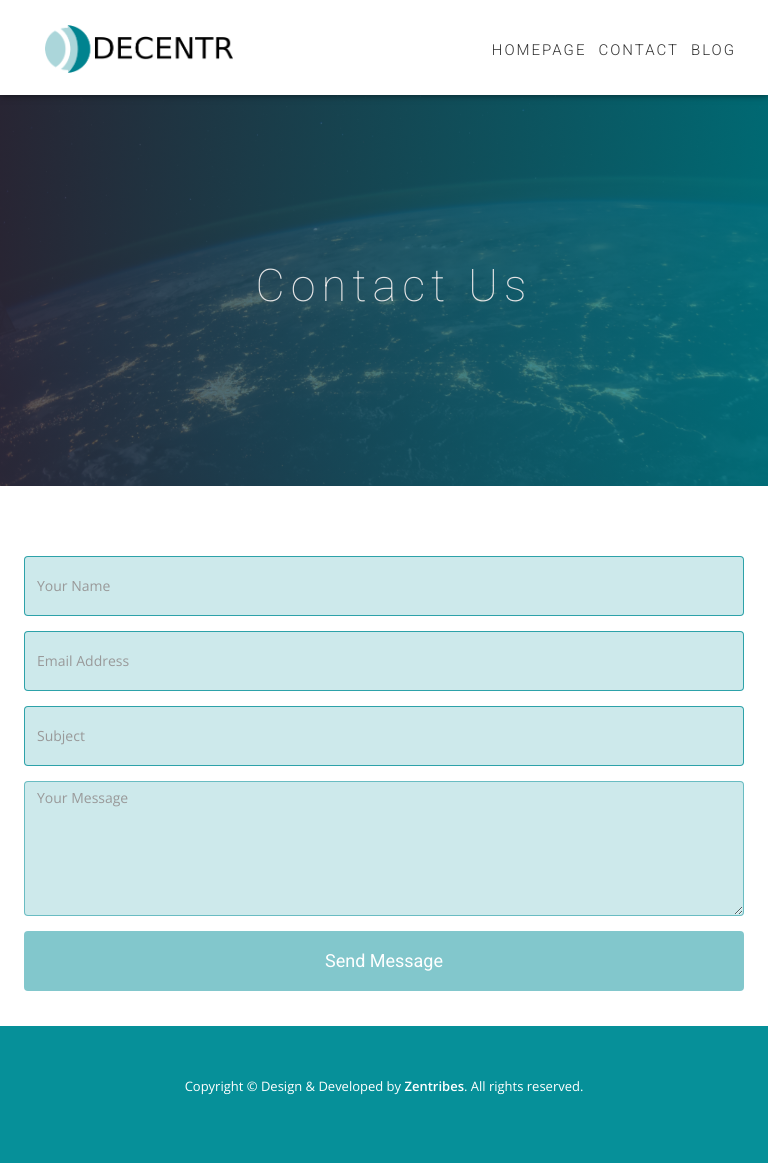
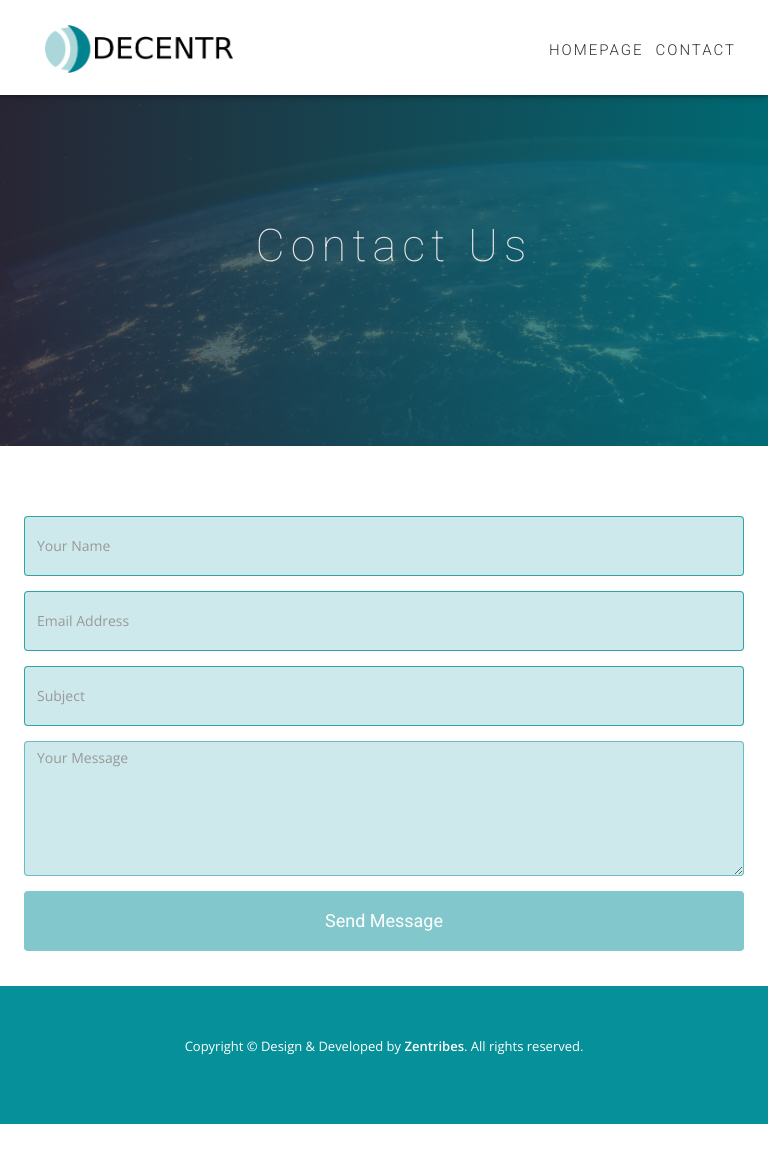
Before and after one commit to Defiants-org/decentr.net, a Jekyll site: the page contact.html, which Jekyll copies as it is, in a window 768 px wide and 1164 px high. Built offline with Jekyll 4.4.1, drawn with Linux system fonts in a browser that asks for light colours; nearby versions of some CDN libraries; some web fonts are replaced.

Commit message:
mvp ready
done

```diff
--- a/_includes/footer.html
+++ b/_includes/footer.html
@@ -5,7 +5,7 @@
       <div class="col-md-12">
         <div class="footer-manu">
           <ul>
-         <li><a href="/decentr.net/contact">Contact</a></li>
+         <li><a href="/contact">Contact</a></li>
           <!--   <li><a href="/decentr.net/blog">Blog</a></li>
           <!--  <li><a href="#">Terms</a></li> -->
           </ul>
--- a/_includes/header.html
+++ b/_includes/header.html
@@ -14,8 +14,8 @@
              <span class="icon-bar"></span>
              <span class="icon-bar"></span>
              </button>
-             <a class="navbar-brand page-scroll" href="{{ site.baseurl }}/">
-               <img class="img-responsive" src="{{ site.baseurl }}/img/nav_logo_dc.png" alt="Logo">
+             <a class="navbar-brand page-scroll" href="/">
+               <img class="img-responsive" src="/img/nav_logo_dc.png" alt="Logo">
              </a>
            </div>
              <!-- Collect the nav links, forms, and other content for toggling -->
@@ -26,7 +26,7 @@
                  <li><a class="page-scroll"  href="#feature">How</a></li>
                  <li><a class="page-scroll"  href="#roadmap">When</a></li>
                  <li><a class="page-scroll"  href="#team">Who</a></li>
-                 <li><a href="{{ site.baseurl }}/contact">Contact</a></li>
+                 <li><a href="/contact">Contact</a></li>
                 <!--  <li><a href="{{ site.baseurl }}/blog">Blog</a></li> -->
                </ul>
              </div><!-- /.navbar-collapse -->
--- a/contact.html
+++ b/contact.html
@@ -12,22 +12,22 @@
 
 <!-- ****** faviconit.com favicons ****** -->
 <link rel="shortcut icon" href="/favicon.ico">
-<link rel="icon" sizes="16x16 32x32 64x64" href="/decentr.net/img/favicon.ico">
-<link rel="icon" type="image/png" sizes="196x196" href="/decentr.net/img/favicon-192.png">
-<link rel="icon" type="image/png" sizes="160x160" href="/decentr.net/img/favicon-160.png">
-<link rel="icon" type="image/png" sizes="96x96" href="/decentr.net/img/favicon-96.png">
-<link rel="icon" type="image/png" sizes="64x64" href="/decentr.net/img/favicon-64.png">
-<link rel="icon" type="image/png" sizes="32x32" href="/decentr.net/img/favicon-32.png">
-<link rel="icon" type="image/png" sizes="16x16" href="/decentr.net/img/favicon-16.png">
-<link rel="apple-touch-icon" href="/decentr.net/img/favicon-57.png">
-<link rel="apple-touch-icon" sizes="114x114" href="/decentr.net/img/favicon-114.png">
-<link rel="apple-touch-icon" sizes="72x72" href="/decentr.net/img/favicon-72.png">
-<link rel="apple-touch-icon" sizes="144x144" href="/decentr.net/img/favicon-144.png">
-<link rel="apple-touch-icon" sizes="60x60" href="/decentr.net/img/favicon-60.png">
-<link rel="apple-touch-icon" sizes="120x120" href="/decentr.net/img/favicon-120.png">
-<link rel="apple-touch-icon" sizes="76x76" href="/decentr.net/img/favicon-76.png">
-<link rel="apple-touch-icon" sizes="152x152" href="/decentr.net/img/favicon-152.png">
-<link rel="apple-touch-icon" sizes="180x180" href="/decentr.net/img/favicon-180.png">
+<link rel="icon" sizes="16x16 32x32 64x64" href="/img/favicon.ico">
+<link rel="icon" type="image/png" sizes="196x196" href="/img/favicon-192.png">
+<link rel="icon" type="image/png" sizes="160x160" href="/img/favicon-160.png">
+<link rel="icon" type="image/png" sizes="96x96" href="/img/favicon-96.png">
+<link rel="icon" type="image/png" sizes="64x64" href="/img/favicon-64.png">
+<link rel="icon" type="image/png" sizes="32x32" href="/img/favicon-32.png">
+<link rel="icon" type="image/png" sizes="16x16" href="/img/favicon-16.png">
+<link rel="apple-touch-icon" href="/img/favicon-57.png">
+<link rel="apple-touch-icon" sizes="114x114" href="/img/favicon-114.png">
+<link rel="apple-touch-icon" sizes="72x72" href="/img/favicon-72.png">
+<link rel="apple-touch-icon" sizes="144x144" href="/img/favicon-144.png">
+<link rel="apple-touch-icon" sizes="60x60" href="/img/favicon-60.png">
+<link rel="apple-touch-icon" sizes="120x120" href="/img/favicon-120.png">
+<link rel="apple-touch-icon" sizes="76x76" href="/img/favicon-76.png">
+<link rel="apple-touch-icon" sizes="152x152" href="/img/favicon-152.png">
+<link rel="apple-touch-icon" sizes="180x180" href="/img/favicon-180.png">
 <meta name="msapplication-TileColor" content="#FFFFFF">
 <meta name="msapplication-TileImage" content="/favicon-144.png">
 <meta name="msapplication-config" content="/browserconfig.xml">
@@ -35,15 +35,15 @@
 
 
 <!-- CSS -->
-<link rel="stylesheet" href="/decentr.net/css/owl.carousel.css" />
-<link rel="stylesheet" href="/decentr.net/css/bootstrap.min.css" />
-<link rel="stylesheet" href="/decentr.net/css/font-awesome.min.css" />
-<link rel="stylesheet" href="/decentr.net/css/airspace.css" />
-<link rel="stylesheet" href="/decentr.net/css/style.css" />
-<link rel="stylesheet" href="/decentr.net/css/ionicons.min.css" />
-<link rel="stylesheet" href="/decentr.net/css/animate.css" />
-<link rel="stylesheet" href="/decentr.net/css/responsive.css" />
-<link rel="stylesheet" href="/decentr.net/css/syntax.css" />
+<link rel="stylesheet" href="/css/owl.carousel.css" />
+<link rel="stylesheet" href="/css/bootstrap.min.css" />
+<link rel="stylesheet" href="/css/font-awesome.min.css" />
+<link rel="stylesheet" href="/css/airspace.css" />
+<link rel="stylesheet" href="/css/style.css" />
+<link rel="stylesheet" href="/css/ionicons.min.css" />
+<link rel="stylesheet" href="/css/animate.css" />
+<link rel="stylesheet" href="/css/responsive.css" />
+<link rel="stylesheet" href="/css/syntax.css" />
 
 
 <!-- Js -->
@@ -51,67 +51,18 @@
 <script>
 	window.jQuery || document.write('<script src="js/vendor/jquery-1.10.2.min.js"><\/script>')
 </script>
-<script src="/decentr.net/js/bootstrap.min.js"></script>
-<script src="/decentr.net/js/owl.carousel.min.js"></script>
-<script src="/decentr.net/js/plugins.js"></script>
-<script src="/decentr.net/js/min/waypoints.min.js"></script>
-<script src="/decentr.net/js/jquery.counterup.js"></script>
+<script src="/js/bootstrap.min.js"></script>
+<script src="/js/owl.carousel.min.js"></script>
+<script src="/js/plugins.js"></script>
+<script src="/js/min/waypoints.min.js"></script>
+<script src="/js/jquery.counterup.js"></script>
 
 
-<script src="/decentr.net/js/main.js"></script>
-<script src="/decentr.net/js/scroll.js"></script>
-<script src="/decentr.net/js/resize.js"></script>
-
-<style media="screen">
-
-	@media only screen and (min-width: 425px) and (max-width: 768px) {
+<script src="/js/main.js"></script>
+<script src="/js/scroll.js"></script>
+<script src="/js/resize.js"></script>
 
 
-
-	  nav a {
-	    padding-top: 7px !important;
-	    padding-bottom: 7px !important;
-	    font-family: 'Roboto', sans-serif;
-	    font-weight: 300;
-	    text-transform: uppercase;
-	    text-align: justify;
-	    line-height: 60px;
-	    letter-spacing: 2px;
-	    font-size: 10px;
-	  }
-
-	  #nav nav li a:hover {
-	    color: #fff;
-	    background: rgba(6, 144, 153, 0.7);
-	  }
-
-	  #nav .navbar-default .navbar-nav>.active>a,
-	  .navbar-default .navbar-nav>.active>a:hover,
-	  .navbar-default .navbar-nav>.active>a:focus {
-	    color: #fff;
-	    background: rgba(6, 144, 153, 0.8);
-	    -webkit-box-shadow: 0 0 7px rgba(0, 0, 0, 0.6);
-	  }
-
-	  nav.shrink a {
-	    padding-top: 5px !important;
-	    padding-bottom: 5px !important;
-	    font-size: 12px;
-	  }
-			  }
-
-
-</style>
-
-/*
- * Airspace
- * Ported to Jekyll by Andrew Lee
- * https://github.com/ndrewtl/airspace-jekyll
- * Designed and Developed by ThemeFisher
- * https://themefisher.com/
- *
- */
--->
 <!-- Begin Jekyll SEO tag v2.6.1 -->
 <title>Earn by surfing the net</title>
 <meta name="generator" content="Jekyll v3.8.6" />
@@ -146,16 +97,16 @@
              <span class="icon-bar"></span>
              <span class="icon-bar"></span>
              </button>
-             <a class="navbar-brand page-scroll" href="/decentr.net/">
-               <img class="img-responsive" src="/decentr.net/img/nav_logo_dc.png" alt="Logo">
+             <a class="navbar-brand page-scroll" href="/">
+               <img class="img-responsive" src="/img/nav_logo_dc.png" alt="Logo">
              </a>
            </div>
              <!-- Collect the nav links, forms, and other content for toggling -->
              <div class="collapse navbar-collapse navbar-ex1-collapse" id="bs-example-navbar-collapse-1">
                  <ul class="nav navbar-nav navbar-right">
-                 <li><a href="/decentr.net/">Homepage</a></li>
-                 <li><a href="/decentr.net/contact">Contact</a></li>
-                 <li><a href="/decentr.net/blog">Blog</a></li>
+                 <li><a href="/">Homepage</a></li>
+                 <li><a href="/contact">Contact</a></li>
+              <!--    <li><a href="/decentr.net/blog">Blog</a></li> -->
                </ul>
              </div><!-- /.navbar-collapse -->
            </div><!-- /.container-fluid -->
@@ -230,9 +181,9 @@
       <div class="col-md-12">
         <div class="footer-manu">
           <ul>
-            <li><a href="/decentr.net/contact">Contact</a></li>
-            <li><a href="/decentr.net/blog">Blog</a></li>
-            <li><a href="#">Terms</a></li>
+            <li><a href="/contact">Contact</a></li>
+            <!--  <li><a href="/decentr.net/blog">Blog</a></li>
+            <li><a href="#">Terms</a></li> -->
           </ul>
         </div>
         <p>Copyright &copy; Design &amp; Developed by <a href="https://zentribes.org/"> Zentribes</a>. All rights reserved.</p>
--- a/css/responsive.css
+++ b/css/responsive.css
@@ -197,6 +197,44 @@
 
   #slider-work .block p {
     font-size: 15px;
+  }
+
+  #slider {
+    padding-top: 100px;
+    padding-bottom: 140px;
+    background: url("../img/res_bg.png");
+    background-size: cover;
+    background-attachment: fixed;
+    background-position: 10% 50%;
+  }
+
+  #slider .block {
+    padding-left: 0px;
+  }
+
+  #slider .block h1 {
+    font-family: 'Roboto', sans-serif;
+    font-weight: 300;
+    font-size: 23px;
+    margin: 25px;
+    margin-right: 100px;
+    line-height: 60px;
+    letter-spacing: 10px;
+    padding-bottom: 25px;
+    padding-top: 80px;
+  }
+
+  #slider .block p {
+    font-size: 18px;
+    line-height: 40px;
+    font-family: 'Roboto', sans-serif;
+    font-weight: 500;
+    margin: 25px;
+    letter-spacing: 3px;
+  }
+
+  #slider p {
+    padding-right: 100px
   }
 
   /*--
@@ -542,7 +580,7 @@
 	Slider Start
 --*/
   #slider {
-    padding-top: 150px;
+    padding-top: 100px;
     padding-bottom: 140px;
     background: url("../img/res_bg.png");
     background-size: cover;
@@ -562,11 +600,12 @@
     text-align: center;
     line-height: 60px;
     letter-spacing: 10px;
-    padding-bottom: 45px;
+    padding-bottom: 25px;
+    padding-top: 35px;
   }
 
   #slider .block p {
-    font-size: 23px;
+    font-size: 22px;
     line-height: 40px;
     font-family: 'Roboto', sans-serif;
     font-weight: 500;
@@ -875,7 +914,7 @@
   --*/
   #slider {
     background: url("../img/res_bg.png") no-repeat;
-    padding: 80px 0 60px 0;
+    padding: 60px 0 60px 0;
   }
 
   #slider:before {
@@ -887,6 +926,8 @@
     font-size: 30px;
     text-align: center;
     margin: 5px;
+    padding-bottom: 25px;
+    padding-top: 80px;
   }
 
   #slider .block p {
@@ -1430,7 +1471,7 @@
   	Slider Start
   --*/
   #slider {
-    padding: 65px 0 30px 0;
+    padding: 100px 0 30px 0;
     background: url("../img/res_bg.png") no-repeat;
   }
 
@@ -1440,9 +1481,11 @@
 
   #slider .block h1 {
     font-weight: 300;
-    font-size: 25px;
+    font-size: 20px;
     text-align: center;
     margin: 0;
+    padding-bottom: 25px;
+    padding-top: 35px;
   }
 
   #slider .block p {
```
Also changed, not shown: 12 other files.
